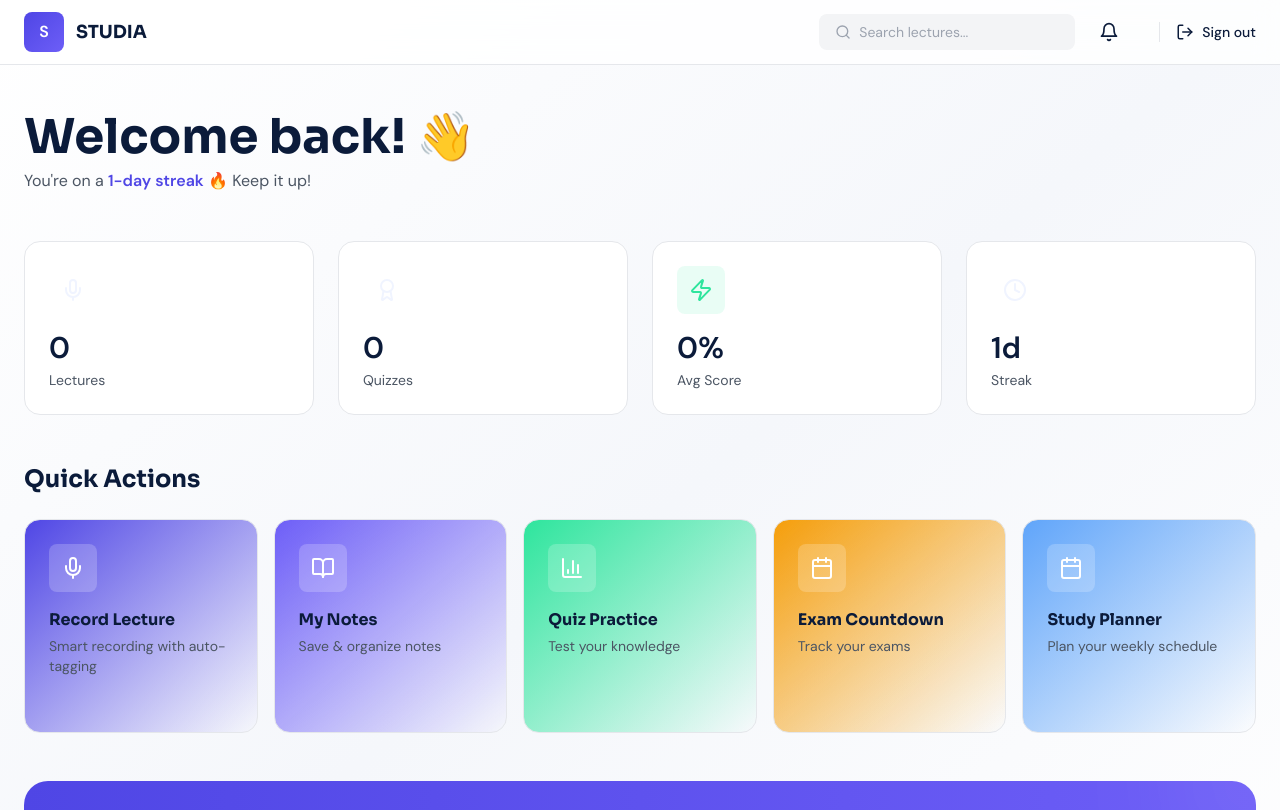
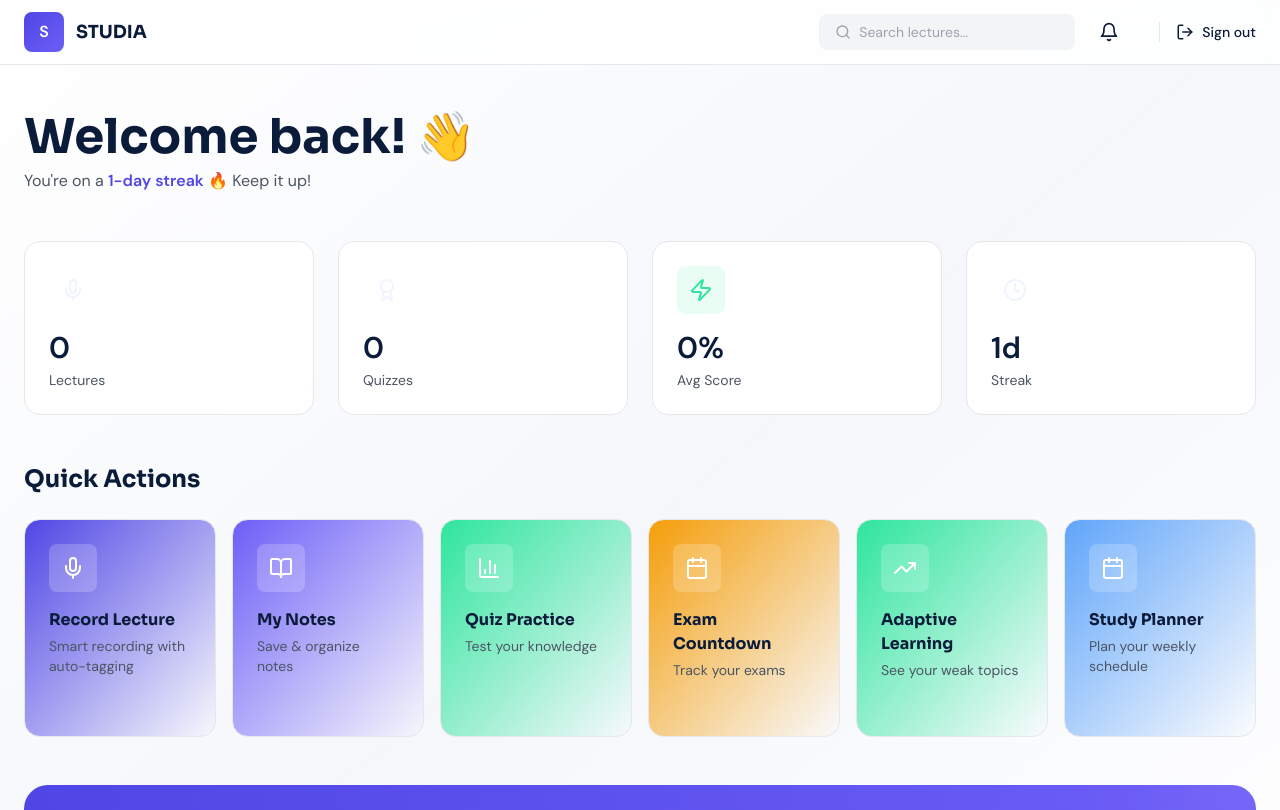
Before and after one commit to franklinemose19-alt/Studia-v2, a React (Vite) app: page /dashboard in a window 1280 px wide. Shown: the top 810 px of the page. Built offline with nearby package versions, Linux system fonts and the light colour scheme.

Commit message:
Update Dashboard.tsx

```diff
--- a/src/page/Dashboard.tsx
+++ b/src/page/Dashboard.tsx
@@ -1,3 +1,4 @@
+import { LogOut, Mic, BookOpen, BarChart3, Calendar, Settings, Zap, Award, Clock, ChevronRight, Search, Bell, User, TrendingUp } from 'lucide-react'
 import { motion } from 'framer-motion'
 import { LogOut, Mic, BookOpen, BarChart3, Calendar, Settings, Zap, Award, Clock, ChevronRight, Search, Bell, User } from 'lucide-react'
 import { useNavigate } from 'react-router-dom'
@@ -30,6 +31,7 @@ export default function Dashboard() {
     { icon: BookOpen, title: 'My Notes', desc: 'Save & organize notes', path: '/notes', color: 'from-purple-premium' },
     { icon: BarChart3, title: 'Quiz Practice', desc: 'Test your knowledge', path: '/quiz', color: 'from-mint' },
     { icon: Calendar, title: 'Exam Countdown', desc: 'Track your exams', path: '/exam-countdown', color: 'from-warning' },
+    { icon: TrendingUp, title: 'Adaptive Learning', desc: 'See your weak topics', path: '/adaptive-learning', color: 'from-mint' },
     { icon: Calendar, title: 'Study Planner', desc: 'Plan your weekly schedule', path: '/study-planner', color: 'from-light-blue' },
   ]
 
@@ -110,7 +112,7 @@ export default function Dashboard() {
           {/* QUICK ACTIONS */}
           <div>
             <h2 className="font-sora font-bold text-2xl text-navy mb-6">Quick Actions</h2>
-            <div className="grid md:grid-cols-2 lg:grid-cols-5 gap-4">
+            <div className="grid md:grid-cols-2 lg:grid-cols-6 gap-4">
               {cards.map((card, i) => (
                 <motion.button
                   key={i}
```
